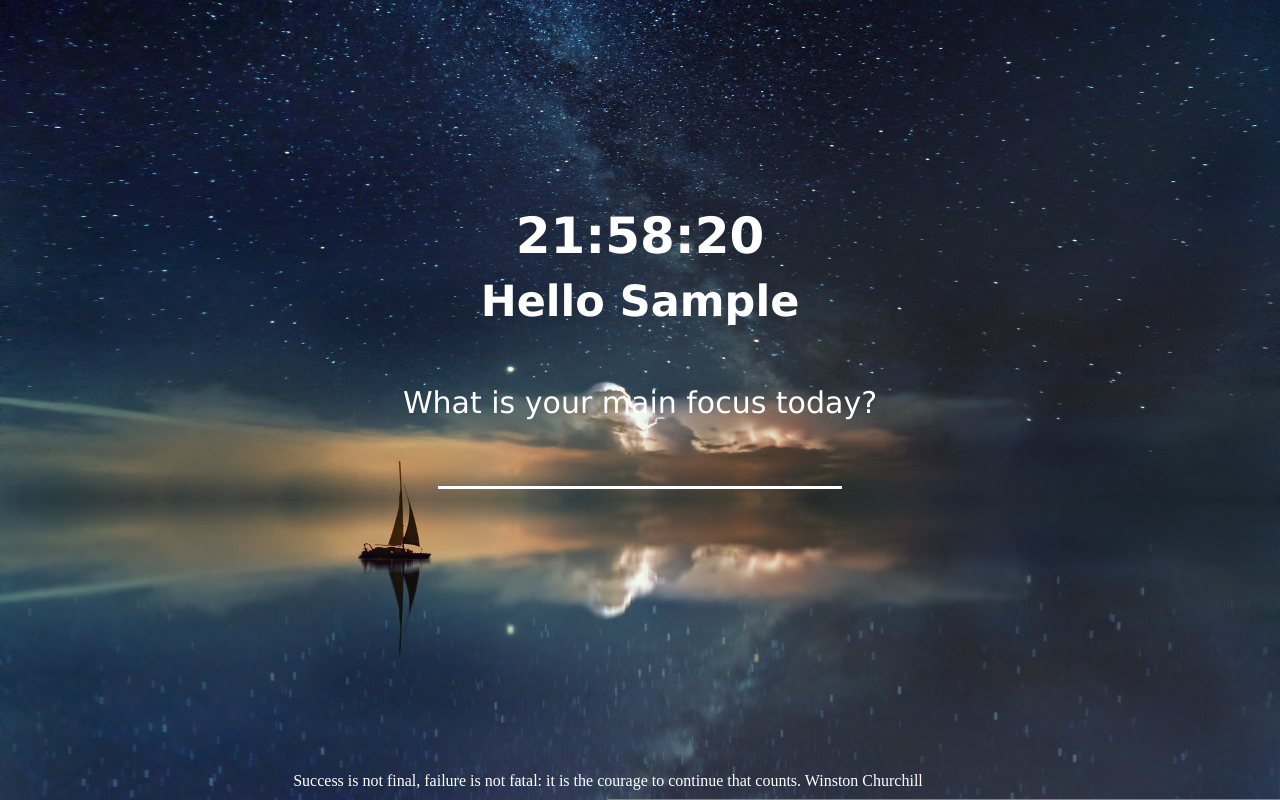
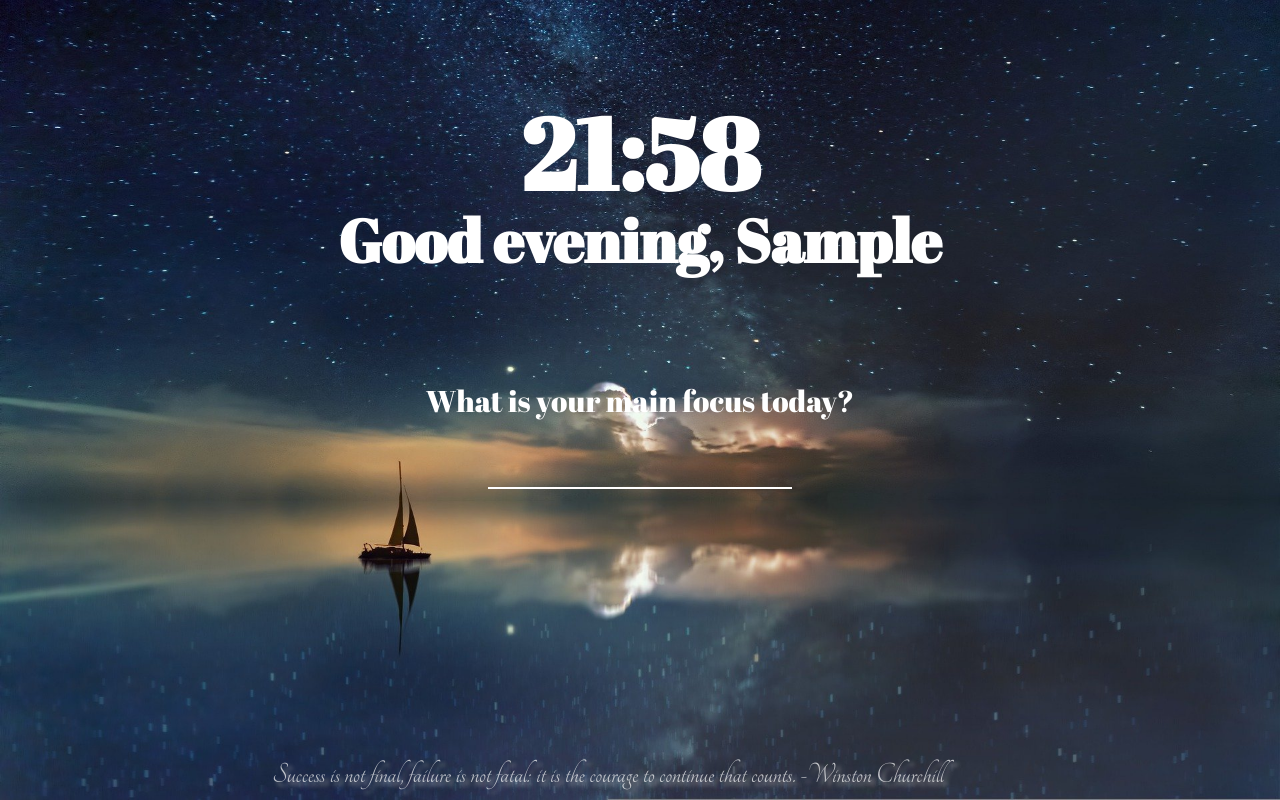
Before and after one commit to suzyk/Momentum-Clone, a plain HTML site: page index.html in a window 1280 px wide. Both pictures are taken after typing "Sample" into the empty fields and a click on the button "Continue". Drawn offline with Linux system fonts and the light colour scheme; a web font is replaced by a local one.

Commit message:
minor style changes

```diff
--- a/CSS/style.css
+++ b/CSS/style.css
@@ -3,6 +3,7 @@ html {
 }
 body {
     min-width: 600px;
+    font-family: 'Abril Fatface', serif;
 }
 .hidden {
     visibility: hidden;
@@ -10,7 +11,7 @@ body {
 }
 
 .hello {
-    font-family:Verdana, Geneva, Tahoma, sans-serif;
+    /*font-family:Verdana, Geneva, Tahoma, sans-serif;*/
     text-align: center;
     font-size: 43px;
 }
@@ -38,34 +39,35 @@ body {
 
 #vertical-align {
     position: absolute;
-    top: -40%; bottom: 0; left: 0; right: 0;
+    top: -60%; bottom: 0; left: 0; right: 0;
     margin: auto;
     height: 150px;
     -webkit-box-pack: center;
     -webkit-box-align: center;
 }
 #clock {
-    font-family:Verdana, Geneva, Tahoma, sans-serif;
+    /*font-family:Verdana, Geneva, Tahoma, sans-serif;*/
     text-align: center;
-    font-size: 50px;
+    font-size: 100px;
+    margin: 0 auto;
 }
 #greeting {
-    font-family:Verdana, Geneva, Tahoma, sans-serif;
+    /*font-family:Verdana, Geneva, Tahoma, sans-serif;*/
     text-align: center;
-    font-size: 43px;
+    font-size: 60px;
     position: relative;
-    top: -20%;
+    top: -40%;
 }
 #todoQuestion {
-    font-family:Verdana, Geneva, Tahoma, sans-serif;
+    /*font-family:Verdana, Geneva, Tahoma, sans-serif;*/
     font-weight: lighter;
     text-align: center;
     font-size: 30px;
 }
 #todo-form input {
     border: none;
-    width: 400px;
-    border-bottom: 3px solid white;
+    width: 300px;
+    border-bottom: 2px solid white;
     text-align: center;
     outline: none;
     background-color: rgba(0,0,0,0);
@@ -79,7 +81,7 @@ body {
     margin:10 auto;
     text-align: center;
     list-style: none;
-    font-family:Verdana, Geneva, Tahoma, sans-serif;
+    /*font-family:Verdana, Geneva, Tahoma, sans-serif;*/
     font-size: 17px;
     color: white;
     /* disable native checkbox
@@ -197,6 +199,10 @@ input[type="checkbox"]::before {
     width: 95%;
     margin: 0 auto;
     text-align: center;
+    color: rgba(255, 255, 255, 0.7);
+    font-family: 'Tangerine', serif;
+    font-size: 30px;
+    text-shadow: 4px 4px 4px #aaa;
 }
 
 .continueBtn{
--- a/JS/clock.js
+++ b/JS/clock.js
@@ -1,11 +1,25 @@
 const clock = document.querySelector("h2#clock");
+let timelyGreeting = "Hello";
 
 function getClock(){
     const date = new Date();
     const hours = String(date.getHours()).padStart(2, "0");
     const minutes = String(date.getMinutes()).padStart(2, "0");
-    const seconds = String(date.getSeconds()).padStart(2, "0");
-    clock.innerText = `${hours}:${minutes}:${seconds}`;
+    //const seconds = String(date.getSeconds()).padStart(2, "0");
+    clock.innerText = `${hours}:${minutes}`;
+
+    if (date.getHours() >= 5 && date.getHours() < 12){
+        timelyGreeting = "Good morning";
+    }else if (date.getHours() < 18) {
+        timelyGreeting = "Good afternoon";
+    }else {
+        timelyGreeting = "Good evening";
+    }
+    if (document.readyState === "complete"){
+        updateGreeting(timelyGreeting);
+    }
+
+
     //clock.innerText =`${date.getHours()}:${date.getMinutes()}:${date.getSeconds()}`;
     //console.log(`${date.getHours()}:${date.getMinutes()}:${date.getSeconds()}`);
 }
--- a/JS/greeting.js
+++ b/JS/greeting.js
@@ -9,18 +9,28 @@ const LOAD_CLASSNAME = "load";
 const USERNAME_KEY = "username";
 
 function displayMainScreen(username){
-    greeting.innerText = `Hello ${username}`; // ~ button. (Backtick) Same thing as "Hello " + userName;
+    greeting.innerText = `${timelyGreeting}, ${username}`; // ~ button. (Backtick) Same thing as "Hello " + userName;
     mainScreen.classList.remove(HIDDEN_CLASSNAME);
     getWeatherInfo();
 }
 
+function updateGreeting(greeting){
+    if (savedUsername != null){
+        greeting.innerText = `${greeting}, ${savedUsername}`;
+    }
+}
 const savedUsername = localStorage.getItem(USERNAME_KEY);
 
 if(savedUsername != null){ // call from localStorage
     displayMainScreen(savedUsername);
+    greeting.addEventListener("mouseenter", handleMouseOnName);
 }else {
     loginForm.classList.remove(HIDDEN_CLASSNAME);
     loginForm.addEventListener("submit", onLoginSubmit);
+}
+
+function handleMouseOnName(){
+    console.log("event working");
 }
 
 function onLoginSubmit(event){
--- a/JS/quotes.js
+++ b/JS/quotes.js
@@ -24,7 +24,7 @@ const quotes = [
         author: "Walt Whitman"
     },
     {
-        quote: "Be courageous. Challenge orthodoxy. Stand up for what you believe in. When you are in your rocking chair talking to your grandchildren many years from now, be sure you have a good story to tell.",
+        quote: "Be courageous. Challenge orthodoxy.",
         author: "Amal Clooney"
     },
     {
@@ -32,7 +32,7 @@ const quotes = [
         author: "Duchess Meghan"
     },
     {
-        quote: "I just want you to know that if you are out there and you are being really hard on yourself right now for something that has happened ... it's normal. That is what is going to happen to you in life. No one gets through unscathed. We are all going to have a few scratches on us. Please be kind to yourselves and stand up for yourself, please.",
+        quote: "We are all going to have a few scratches on us. Please be kind to yourselves and stand up for yourself, please.",
         author: "Taylor Swift"
     },
     {
@@ -46,5 +46,5 @@ const author = document.querySelector("#quotes span:last-child");
 
 const todaysQuote = quotes[Math.floor(Math.random()* quotes.length)];
 quote.innerText = todaysQuote.quote;
-author.innerText = todaysQuote.author;
+author.innerText = ` -${todaysQuote.author}`;
 //console.log(quotes[Math.floor(Math.random()* quotes.length)]);
--- a/JS/weather.js
+++ b/JS/weather.js
@@ -1,10 +1,10 @@
 //const API_key = "e20b0d4e44f38c0ff91e099610ce28d5";
+const CLOUD_ICON = "fa-regular fa-cloud";
 
 function onGeoSuccess(position){
     const lat = position.coords.latitude;
     const lon = position.coords.longitude;
     const url = `https://api.openweathermap.org/data/2.5/weather?lat=${lat}&lon=${lon}&units=metric&appid=${API_key}`;
-    //fetch(url).then(response => response.json().then(data => {console.log(data.name, data.weather[0].main)}));
     fetch(url)
         .then((response) => response.json())
         .then((data) => {
--- a/index.html
+++ b/index.html
@@ -5,6 +5,12 @@
     <meta name="viewport" content="width=device-width, initial-scale=1.0" />
     <link rel="stylesheet" href="CSS/style.css" />
     <script src="https://kit.fontawesome.com/5099af3658.js" crossorigin="anonymous"></script>
+    <link rel="stylesheet"
+          href="https://fonts.googleapis.com/css?family=Tangerine">
+    <link rel="stylesheet"
+          href="https://fonts.googleapis.com/css?family=Italiana">
+    <link rel="stylesheet"
+          href="https://fonts.googleapis.com/css?family=Abril Fatface">
     <title>Momentum App</title>
   </head>
   <body>
```
